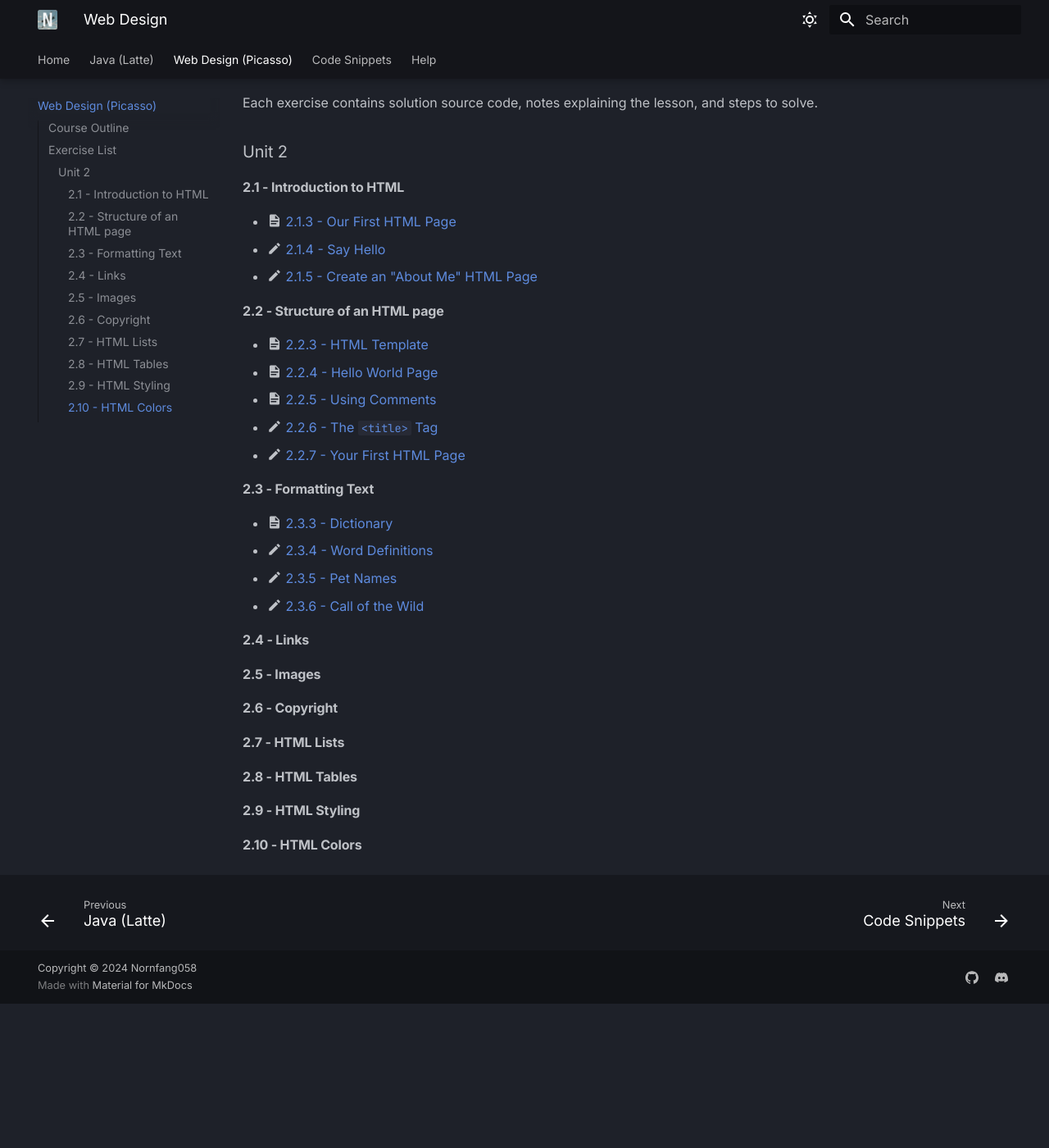
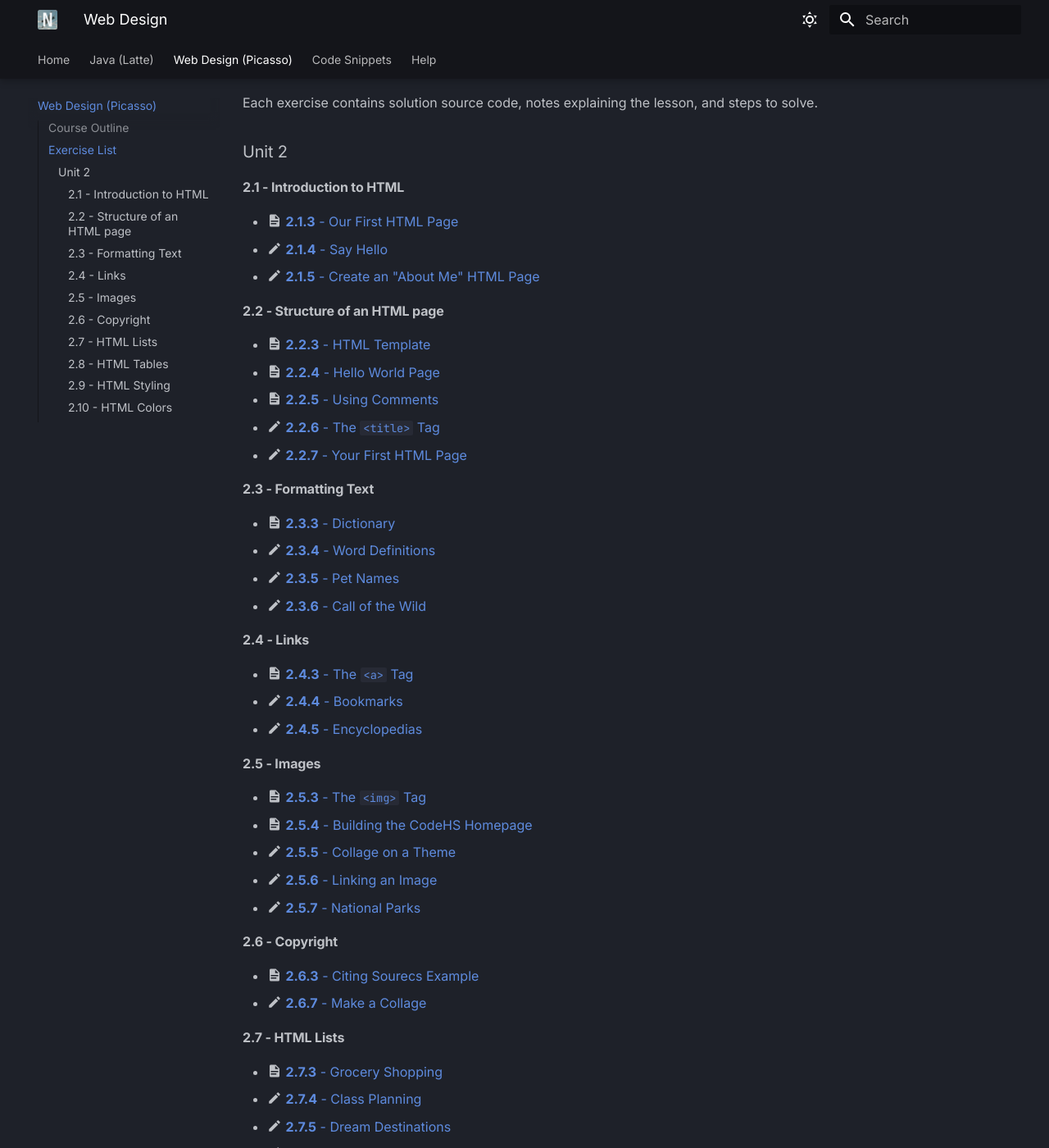
Before and after one commit to nornfang058/wiki-docs, an MkDocs documentation site: the page built from docs/web-picasso.md, in a window 1280 px wide and 1400 px high, scrolled down 668 px. Shown: the whole window at 82% size. Built offline with MkDocs 1.6.1 and Material for MkDocs 9.7.7, drawn with Linux system fonts in a browser that asks for light colours; before the commit the page ends 1892 px from its top, so only the background shows below that; some of the changed text lies outside the part shown.

Commit message:
Added more links for Web Design and added link tooltips.

```diff
--- a/docs/web-picasso.md
+++ b/docs/web-picasso.md
@@ -27,24 +27,48 @@
 ### Unit 2
 
 #### 2.1 - Introduction to HTML
-* :material-file-document: [2.1.3 - Our First HTML Page](webdesign-picasso/2.1.3/2.1.3.md)
-* :material-pencil: [2.1.4 - Say Hello](webdesign-picasso/2.1.4/2.1.4.md)
-* :material-pencil: [2.1.5 - Create an "About Me" HTML Page](webdesign-picasso/2.1.5/2.1.5.md)
+* :material-file-document:{ title="Example" } [**2.1.3** - Our First HTML Page](webdesign-picasso/2.1.3/2.1.3.md)
+* :material-pencil:{ title="Exercise" } [**2.1.4** - Say Hello](webdesign-picasso/2.1.4/2.1.4.md)
+* :material-pencil:{ title="Exercise" } [**2.1.5** - Create an "About Me" HTML Page](webdesign-picasso/2.1.5/2.1.5.md)
 #### 2.2 - Structure of an HTML page
-* :material-file-document: [2.2.3 - HTML Template](webdesign-picasso/2.2.3/2.2.3.md)
-* :material-file-document: [2.2.4 - Hello World Page]()
-* :material-file-document: [2.2.5 - Using Comments]()
-* :material-pencil: [2.2.6 - The `<title>` Tag]()
-* :material-pencil: [2.2.7 - Your First HTML Page]()
+* :material-file-document:{ title="Example" } [**2.2.3** - HTML Template](webdesign-picasso/2.2.3/2.2.3.md)
+* :material-file-document:{ title="Example" } [**2.2.4** - Hello World Page]()
+* :material-file-document:{ title="Example" } [**2.2.5** - Using Comments]()
+* :material-pencil:{ title="Exercise" } [**2.2.6** - The `<title>` Tag]()
+* :material-pencil:{ title="Exercise" } [**2.2.7** - Your First HTML Page]()
 #### 2.3 - Formatting Text
-* :material-file-document: [2.3.3 - Dictionary]()
-* :material-pencil: [2.3.4 - Word Definitions]()
-* :material-pencil: [2.3.5 - Pet Names]()
-* :material-pencil: [2.3.6 - Call of the Wild]()
+* :material-file-document:{ title="Example" } [**2.3.3** - Dictionary]()
+* :material-pencil:{ title="Exercise" } [**2.3.4** - Word Definitions]()
+* :material-pencil:{ title="Exercise" } [**2.3.5** - Pet Names]()
+* :material-pencil:{ title="Exercise" } [**2.3.6** - Call of the Wild]()
 #### 2.4 - Links
+* :material-file-document:{ title="Example" } [**2.4.3** - The `<a>` Tag]()
+* :material-pencil:{ title="Exercise" } [**2.4.4** - Bookmarks]()
+* :material-pencil:{ title="Exercise" } [**2.4.5** - Encyclopedias]()
 #### 2.5 - Images
+* :material-file-document:{ title="Example" } [**2.5.3** - The `<img>` Tag]()
+* :material-file-document:{ title="Example" } [**2.5.4** - Building the CodeHS Homepage]()
+* :material-pencil:{ title="Exercise" } [**2.5.5** - Collage on a Theme]()
+* :material-pencil:{ title="Exercise" } [**2.5.6** - Linking an Image]()
+* :material-pencil:{ title="Exercise" } [**2.5.7** - National Parks]()
 #### 2.6 - Copyright
+* :material-file-document:{ title="Example" } [**2.6.3** - Citing Sourecs Example]()
+* :material-pencil:{ title="Exercise" } [**2.6.7** - Make a Collage]()
 #### 2.7 - HTML Lists
+* :material-file-document:{ title="Example" } [**2.7.3** - Grocery Shopping]()
+* :material-pencil:{ title="Exercise" } [**2.7.4** - Class Planning]()
+* :material-pencil:{ title="Exercise" } [**2.7.5** - Dream Destinations]()
+* :material-pencil:{ title="Exercise" } [**2.7.6** - Vacation Guides]()
 #### 2.8 - HTML Tables
+* :material-file-document:{ title="Example" } [**2.8.3** - Address Book]()
+* :material-pencil:{ title="Exercise" } [**2.8.4** - National Sports]()
+* :material-pencil:{ title="Exercise" } [**2.8.5** - Table of Favorites]()
 #### 2.9 - HTML Styling
+* :material-file-document:{ title="Example" } [**2.9.3** - Stylish Address Book]()
+* :material-pencil:{ title="Exercise" } [**2.9.4** - Background Colors]()
+* :material-pencil:{ title="Exercise" } [**2.9.5** - Style Your Class List]()
 #### 2.10 - HTML Colors
+* :material-file-document:{ title="Example" } [**2.10.3** - HTML Colors Example]()
+* :material-pencil:{ title="Exercise" } [**2.10.4** - Create Your Own Color]()
+* :material-pencil:{ title="Exercise" } [**2.10.5** - Gradients]()
+* :material-pencil:{ title="Exercise" } [**2.10.7** - Using Good Colors]()
--- a/mkdocs.yml
+++ b/mkdocs.yml
@@ -18,6 +18,7 @@
     - toc.integrate
     - content.code.copy
     - content.code.annotate
+    - content.tooltips
   icon:
     annotation: material/plus-circle
 
```
